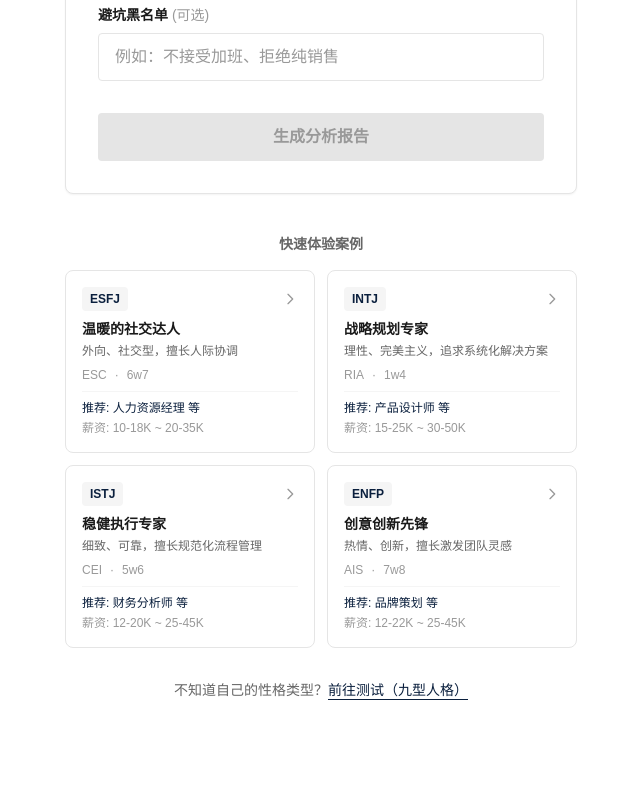
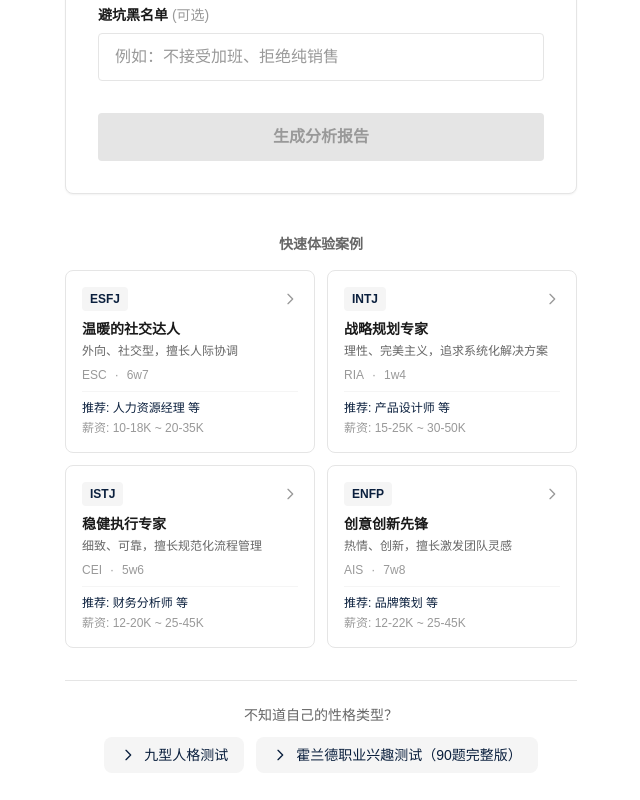
Before and after one commit to jialinqiong22/build-your-career, a Next.js app: page / in a window 1280 px wide. Shown: the part 674-1474 px from the top of the page, without its empty margins (319-959 px from the left). Before the commit the page ends 1438 px from the top, so only its background shows below. Built offline with nearby package versions, Linux system fonts and the light colour scheme.

Commit message:
feat: 添加底部测试链接区域
- 更新副标题为"观己 Discover Self——知人者智，自知者明。澄怀观道，择木而栖。"
- 添加九型人格测试和霍兰德职业兴趣测试（90题完整版）链接
- 优化底部按钮样式，添加悬停效果和分隔线

```diff
--- a/app/page.tsx
+++ b/app/page.tsx
@@ -324,7 +324,7 @@ export default function Home() {
           Build Your Career
         </h1>
         <p className="text-[#666666] text-lg">
-          AI 驱动的职业定位分析系统
+          观己 Discover Self —— 知人者智，自知者明。澄怀观道，择木而栖。
         </p>
         <div className="w-16 h-0.5 bg-[#0A1F3D] mx-auto mt-6"></div>
       </div>
@@ -462,9 +462,33 @@ export default function Home() {
         </div>
 
         {/* Footer */}
-        <p className="text-center text-sm text-[#666666] mt-8">
-          不知道自己的性格类型？<a href="https://enneagram-personality.com/zh-Hans" target="_blank" rel="noopener noreferrer" className="text-[#0A1F3D] underline underline-offset-4 hover:no-underline">前往测试（九型人格）</a>
-        </p>
+        <div className="text-center mt-8 pt-6 border-t border-[#E5E5E5]">
+          <p className="text-sm text-[#666666] mb-3">不知道自己的性格类型？</p>
+          <div className="flex flex-col sm:flex-row items-center justify-center gap-3">
+            <a
+              href="https://enneagram-personality.com/zh-Hans"
+              target="_blank"
+              rel="noopener noreferrer"
+              className="inline-flex items-center gap-2 text-sm text-[#0A1F3D] bg-[#F5F5F5] px-4 py-2 rounded-lg hover:bg-[#0A1F3D] hover:text-white transition-all duration-300"
+            >
+              <svg className="w-4 h-4" fill="none" stroke="currentColor" viewBox="0 0 24 24">
+                <path strokeLinecap="round" strokeLinejoin="round" strokeWidth={2} d="M9 5l7 7-7 7" />
+              </svg>
+              九型人格测试
+            </a>
+            <a
+              href="https://m.psyctest.cn/t/PqxDRKGv/"
+              target="_blank"
+              rel="noopener noreferrer"
+              className="inline-flex items-center gap-2 text-sm text-[#0A1F3D] bg-[#F5F5F5] px-4 py-2 rounded-lg hover:bg-[#0A1F3D] hover:text-white transition-all duration-300"
+            >
+              <svg className="w-4 h-4" fill="none" stroke="currentColor" viewBox="0 0 24 24">
+                <path strokeLinecap="round" strokeLinejoin="round" strokeWidth={2} d="M9 5l7 7-7 7" />
+              </svg>
+              霍兰德职业兴趣测试（90题完整版）
+            </a>
+          </div>
+        </div>
       </div>
     </div>
   );
```
